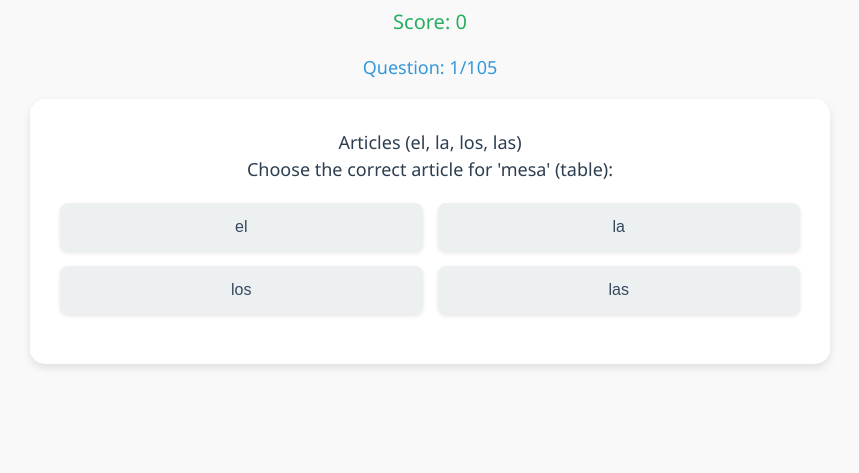
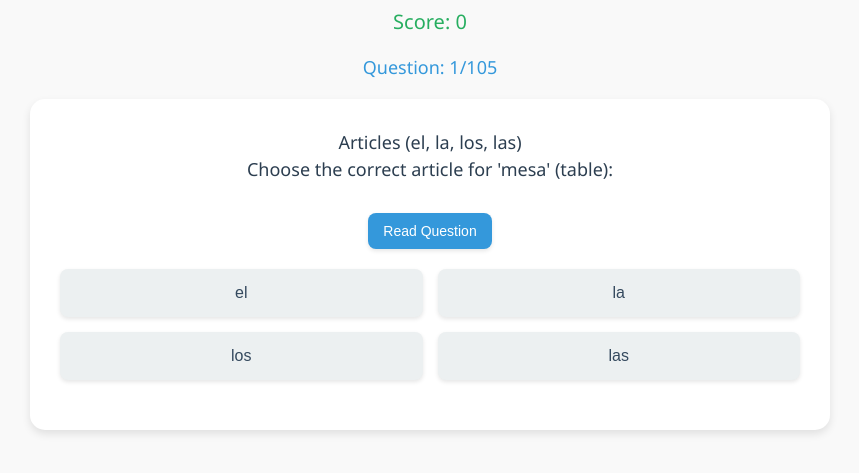
Before and after one commit to WayneVSDev/SpanishGrammaGame01, a plain HTML site: page index.html in a window 1280 px wide. Shown: the part 179-652 px from the top of the page, without its empty margins (210-1069 px from the left). Drawn offline with Linux system fonts and the light colour scheme.

Commit message:
Update index.html

```diff
--- a/index.html
+++ b/index.html
@@ -82,6 +82,20 @@
             .incorrect {
                 color: #e74c3c;
             }
+            #readQuestion {
+                background-color: #3498db;
+                color: white;
+                border: none;
+                border-radius: 8px;
+                padding: 10px 15px;
+                margin-top: 10px;
+                cursor: pointer;
+                font-size: 14px;
+                transition: background-color 0.3s;
+            }
+            #readQuestion:hover {
+                background-color: #2980b9;
+            }
         </style>
     </head>
 <body>
@@ -92,13 +106,14 @@
     <div class="progress">Question: <span id="current">1</span>/<span id="total">0</span></div>
     <div class="quiz-container">
         <div id="question"></div>
+        <button id="readQuestion">Read Question</button>
         <div class="options" id="options"></div>
         <div id="feedback" class="feedback"></div>
         <button class="next" id="next" style="display: none;">Next Question</button>
     </div>
 
     <script>
-const questions = [
+    const questions = [
     // Articles (el, la, los, las)
     {
         question: "Choose the correct article for 'mesa' (table):",
@@ -886,6 +901,23 @@ const questions = [
         // Initialize total questions count
         totalQuestionsElement.textContent = questions.length;
 
+        // Add event listener for the new button
+        const readQuestionButton = document.getElementById('readQuestion');
+        readQuestionButton.addEventListener('click', readQuestionAloud);
+
+        // Add this function to handle reading the question
+        function readQuestionAloud() {
+            /*
+            const questionText = questions[currentQuestion];
+            const utterance = new SpeechSynthesisUtterance(questionText);
+            utterance.lang = 'es-ES'; // Set to Spanish for Spanish questions
+
+            // You can customize the voice if needed
+            // For now, this will use the default voice for Spanish on the user's system
+            speechSynthesis.speak(utterance);
+            */
+        }
+
         function showQuestion() {
             const question = questions[currentQuestion];
             // Use innerHTML to render HTML elements
```
